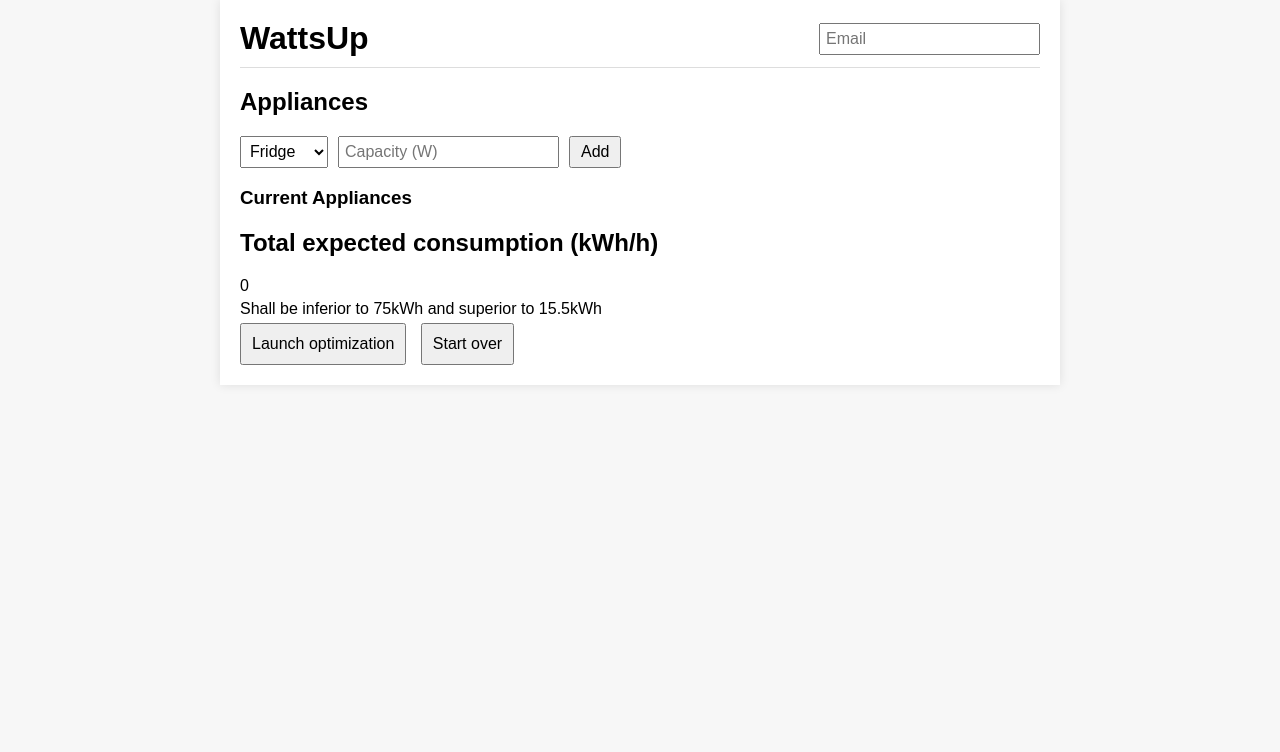
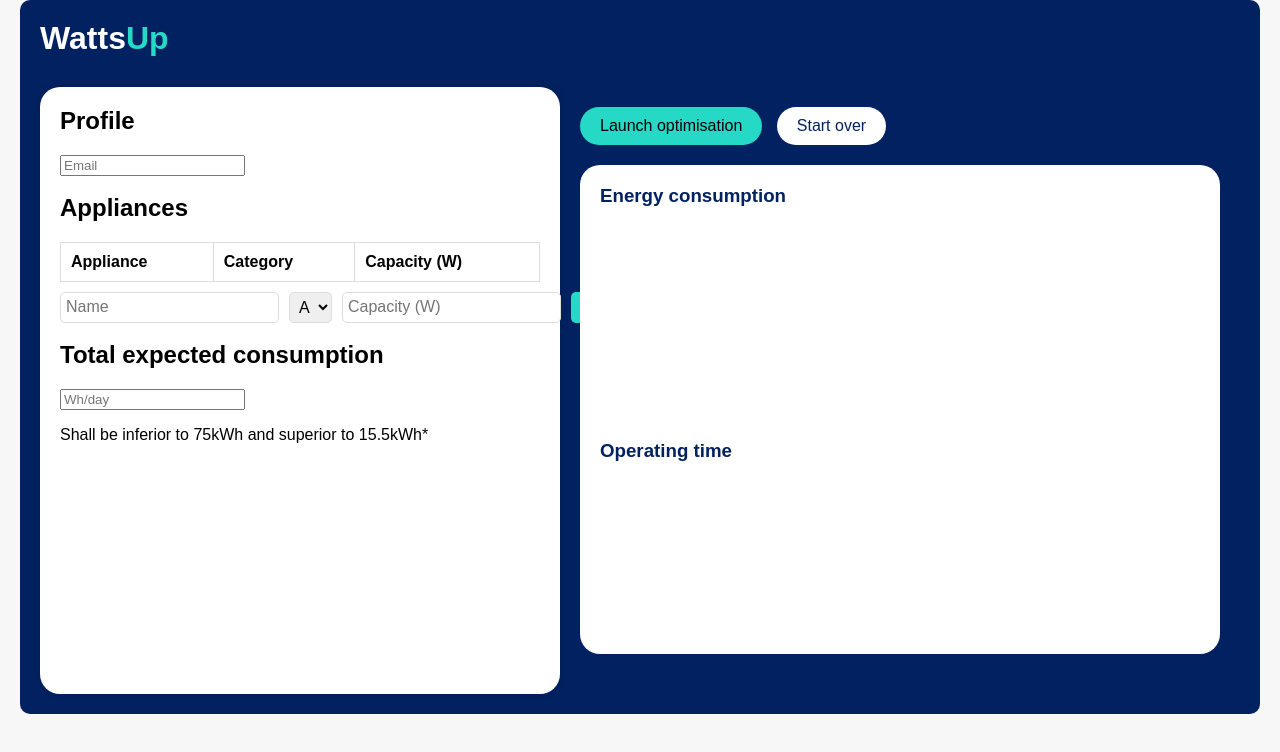
Before and after one commit to victorduthoit/wattsup, a plain HTML site: page frontend/index.html in a window 1280 px wide. Drawn offline with nearby package versions, Linux system fonts and the light colour scheme.

Commit message:
feat(frontend): :sparkles: add functioning version of front
api calls missing

```diff
--- a/frontend/index.html
+++ b/frontend/index.html
@@ -1,45 +1,74 @@
 <!DOCTYPE html>
 <html lang="en">
+
 <head>
     <meta charset="UTF-8">
     <meta name="viewport" content="width=device-width, initial-scale=1.0">
     <title>WattsUp - Energy Consumption</title>
     <link rel="stylesheet" href="styles.css">
 </head>
+
 <body>
     <div class="container">
         <header>
-            <h1>WattsUp</h1>
-            <input type="email" id="email" placeholder="Email">
+            <h1>Watts<span class="highlight">Up</span></h1>
         </header>
-
-        <section class="input-section">
-            <h2>Appliances</h2>
-            <div class="appliance-form">
-                <select id="appliance-category">
-                    <option value="fridge">Fridge</option>
-                    <option value="freezer">Freezer</option>
-                    <option value="tv">TV</option>
-                    <!-- Add more appliances as needed -->
-                </select>
-                <input type="number" id="appliance-capacity" placeholder="Capacity (W)">
-                <button onclick="addAppliance()">Add</button>
+        <section class="main-content">
+            <div class="sidebar">
+                <h2>Profile</h2>
+                <input type="email" id="email" placeholder="Email">
+                <br>
+                <br>
+                <h2>Appliances</h2>
+                <table>
+                    <thead>
+                        <tr>
+                            <th>Appliance</th>
+                            <th>Category</th>
+                            <th>Capacity (W)</th>
+                        </tr>
+                    </thead>
+                    <tbody id="appliance-table">
+                        <!-- Appliances will be added here -->
+                    </tbody>
+                </table>
+                <div class="appliance-form">
+                    <input type="text" id="appliance-name" placeholder="Name">
+                    <select id="appliance-category">
+                        <option value="A">A</option>
+                        <option value="F">F</option>
+                        <option value="L">L</option>
+                        <!-- Add more categories as needed -->
+                    </select>
+                    <input type="number" id="appliance-capacity" placeholder="Capacity (W)">
+                    <button onclick="addAppliance()">+</button>
+                </div>
+                <br>
+                <h2>Total expected consumption</h2>
+                <p id="total-consumption"><input type="number" class="input-validate" id="total-consumption-val"
+                        placeholder="Wh/day" data-max="75000" oninput="validateTotalConsumption(this)"></p>
+                <p class="notice">Shall be inferior to 75kWh and superior to 15.5kWh*</p>
             </div>
 
-            <div class="appliance-list">
-                <h3>Current Appliances</h3>
-                <ul id="appliance-list"></ul>
+            <div class="content">
+                <button class="btn btn-optimise" onclick="launchOptimization()">Launch optimisation</button>
+                <button class="btn btn-reset" onclick="startOver()">Start over</button>
+
+                <div class="charts">
+                    <div class="chart energy-consumption">
+                        <h3>Energy consumption</h3>
+                        <canvas id="energyChart"></canvas>
+                    </div>
+                    <div class="chart operating-time">
+                        <h3>Operating time</h3>
+                        <canvas id="timeChart"></canvas>
+                    </div>
+                </div>
             </div>
         </section>
-
-        <section class="output-section">
-            <h2>Total expected consumption (kWh/h)</h2>
-            <p id="total-consumption">0</p>
-            <p>Shall be inferior to 75kWh and superior to 15.5kWh</p>
-            <button onclick="launchOptimization()">Launch optimization</button>
-            <button onclick="startOver()">Start over</button>
-        </section>
     </div>
+    <script src="https://cdn.jsdelivr.net/npm/chart.js"></script>
     <script src="scripts.js"></script>
 </body>
+
 </html>
--- /dev/null
+++ b/frontend/scripts.js
@@ -0,0 +1,111 @@
+// scripts.js
+
+let appliances = [];
+
+function addAppliance() {
+    const name = document.getElementById('appliance-name').value;
+    const category = document.getElementById('appliance-category').value;
+    const capacity = parseFloat(document.getElementById('appliance-capacity').value);
+
+    console.log(name, category, capacity)
+    if (name && category && capacity > 0) {
+        appliances.push({ name, category, capacity });
+        renderAppliances();
+    }
+}
+
+function renderAppliances() {
+    const table = document.getElementById('appliance-table');
+    table.innerHTML = '';
+
+    appliances.forEach((appliance, index) => {
+        const row = document.createElement('tr');
+        row.innerHTML = `
+            <td>${appliance.name}</td>
+            <td>${appliance.category}</td>
+            <td>${appliance.capacity}</td>
+            <td><button onclick="removeAppliance(${index})">Remove</button></td>
+        `;
+        table.appendChild(row);
+    });
+}
+
+function removeAppliance(index) {
+    appliances.splice(index, 1);
+    renderAppliances();
+}
+
+function validateTotalConsumption(input) {
+    const maxValue = parseFloat(input.getAttribute('data-max')); // Get max value from data attribute
+    const value = parseFloat(input.value);
+
+    if (value > maxValue) {
+        input.classList.add('invalid');
+    } else {
+        input.classList.remove('invalid');
+    }
+}
+
+// Example usage in form
+document.getElementById('inputCapacity').addEventListener('input', function () {
+    validateInput(this);
+});
+
+
+function launchOptimization() {
+    alert('Optimization launched!');
+    // Add optimization logic here
+}
+
+function startOver() {
+    appliances = [];
+    updateTotalConsumption();
+    updateCharts();
+}
+
+function updateCharts() {
+    const labels = appliances.map(a => a.name);
+    const capacities = appliances.map(a => a.capacity);
+
+    const ctxEnergy = document.getElementById('energyChart').getContext('2d');
+    const ctxTime = document.getElementById('timeChart').getContext('2d');
+
+    new Chart(ctxEnergy, {
+        type: 'bar',
+        data: {
+            labels,
+            datasets: [{
+                label: 'Energy Consumption (Wh)',
+                data: capacities,
+                backgroundColor: '#012160ff'
+            }]
+        },
+        options: {
+            scales: {
+                x: { beginAtZero: true },
+                y: { beginAtZero: true }
+            }
+        }
+    });
+
+    new Chart(ctxTime, {
+        type: 'bar',
+        data: {
+            labels,
+            datasets: [{
+                label: 'Operating Time (h)',
+                data: capacities.map(c => c / 100),
+                backgroundColor: '#26d9c7ff'
+            }]
+        },
+        options: {
+            scales: {
+                x: { beginAtZero: true },
+                y: { beginAtZero: true }
+            }
+        }
+    });
+}
+
+// Initialize empty charts
+updateCharts();
--- a/frontend/styles.css
+++ b/frontend/styles.css
@@ -5,14 +5,15 @@ body {
     margin: 0;
     padding: 0;
     background: #f7f7f7;
+    color: #fff;
 }
 
 .container {
-    max-width: 800px;
+    max-width: 1200px;
     margin: 0 auto;
     padding: 20px;
-    background: white;
-    box-shadow: 0 0 10px rgba(0, 0, 0, 0.1);
+    background: #012160ff;
+    border-radius: 10px;
 }
 
 header {
@@ -20,61 +21,138 @@ header {
     justify-content: space-between;
     align-items: center;
     padding-bottom: 10px;
-    border-bottom: 1px solid #ddd;
 }
 
 header h1 {
     margin: 0;
+    font-size: 2em;
+}
+
+header h1 .highlight {
+    color: #26d9c7ff;
 }
 
 header input {
     padding: 5px;
     font-size: 1em;
+    border-radius: 5px;
+    border: none;
+    color: #000;
 }
 
-.input-section, .output-section {
+.main-content {
+    display: flex;
     margin-top: 20px;
 }
 
-h2 {
+.sidebar {
+    width: 40%;
+    background: #fff;
+    color: #000;
+    padding: 20px;
+    border-radius: 20px;
+    box-shadow: 0 0 10px rgba(0, 0, 0, 0.1);
+}
+
+.sidebar h2 {
     margin-top: 0;
+    font-size: 1.5em;
+}
+
+table {
+    width: 100%;
+    border-collapse: collapse;
+    margin-top: 10px;
+}
+
+table th,
+table td {
+    padding: 10px;
+    border: 1px solid #ddd;
+    text-align: left;
 }
 
 .appliance-form {
     display: flex;
     gap: 10px;
+    margin-top: 10px;
 }
 
-.appliance-form select, .appliance-form input {
+.appliance-form input,
+.appliance-form select {
     padding: 5px;
     font-size: 1em;
+    border: 1px solid #ddd;
+    border-radius: 5px;
 }
 
 .appliance-form button {
     padding: 5px 10px;
     font-size: 1em;
+    background: #26d9c7ff;
+    color: #fff;
+    border: none;
+    border-radius: 5px;
     cursor: pointer;
 }
 
-.appliance-list ul {
-    list-style: none;
-    padding: 0;
+.total-consumption {
+    margin-top: 20px;
+    background: #f7f7f7;
+    padding: 10px;
+    border-radius: 10px;
 }
 
-.appliance-list li {
-    display: flex;
-    justify-content: space-between;
-    padding: 5px 0;
-    border-bottom: 1px solid #ddd;
+.total-consumption h3 {
+    margin: 0;
 }
 
-.output-section p {
+.total-consumption p {
     margin: 5px 0;
+    color: #000;
 }
 
-button {
-    padding: 10px;
+.content {
+    width: 60%;
+    padding: 20px;
+}
+
+.btn {
+    padding: 10px 20px;
     font-size: 1em;
+    margin-right: 10px;
+    border-radius: 20px;
+    border: none;
     cursor: pointer;
-    margin-right: 10px;
 }
+
+.btn-optimise {
+    background: #26d9c7ff;
+}
+
+.btn-reset {
+    background: #fff;
+    color: #012160ff;
+}
+
+.charts {
+    margin-top: 20px;
+    background: #fff;
+    border-radius: 20px;
+}
+
+.chart {
+    padding: 20px;
+    margin-bottom: 20px;
+}
+
+.chart h3 {
+    margin-top: 0;
+    color: #012160ff;
+}
+
+.invalid {
+    border: 2px solid red;
+    background-color: #ffe6e6;
+    /* Light red background for better visibility */
+}
```
Also changed, not shown: frontend/script.js (deleted, +0 -49 lines).
